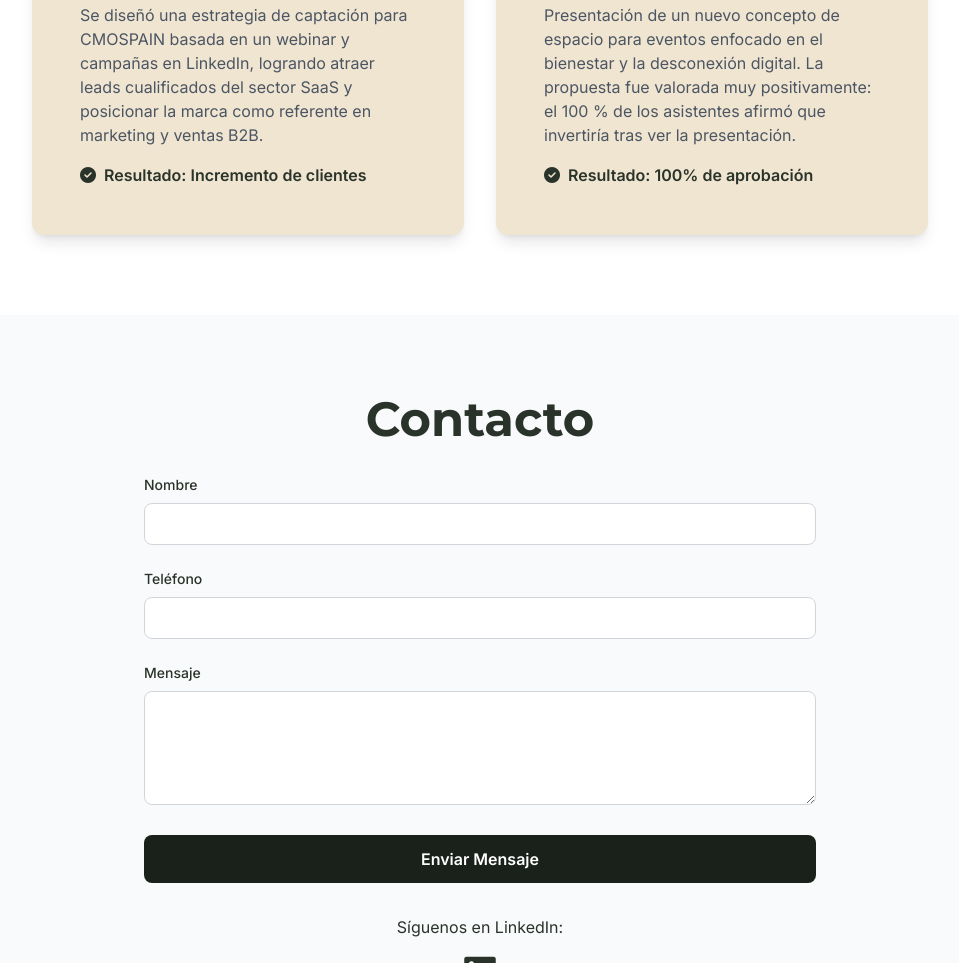
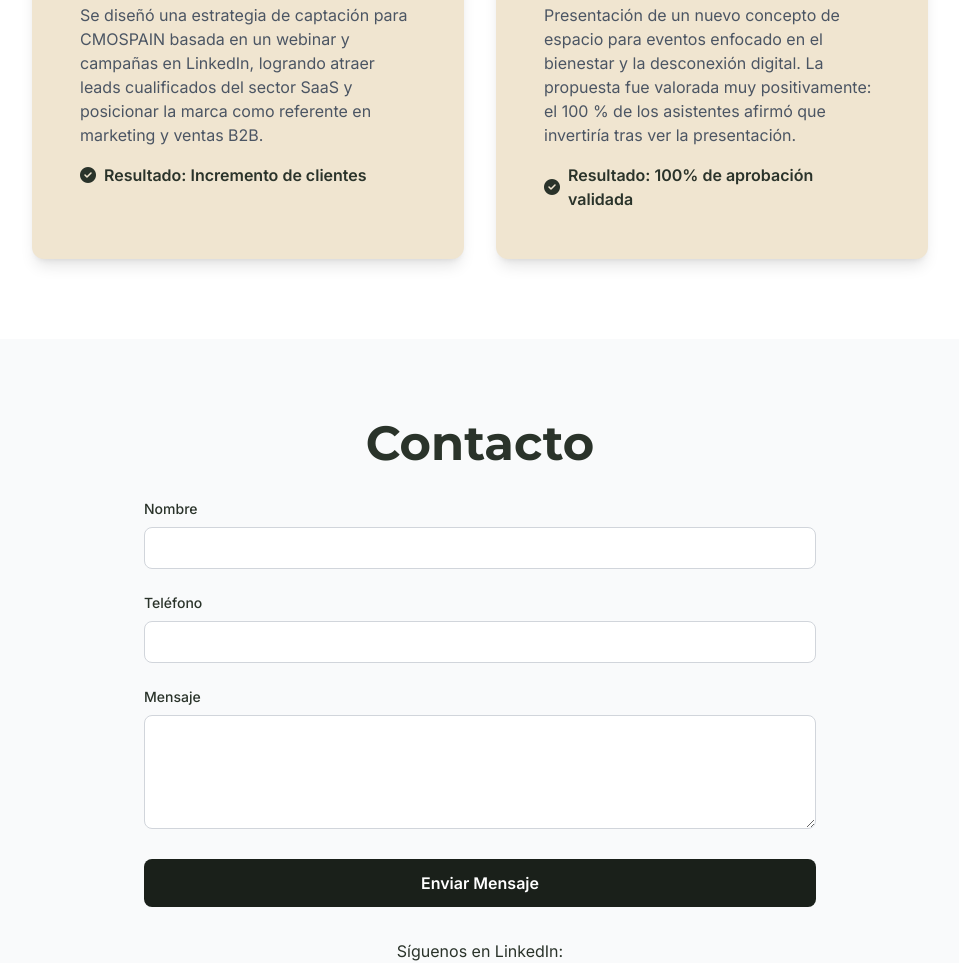
Before and after one commit to jbraall/prismaedem, a website: page index.html in a window 1280 px wide. Shown: the part 2669-3632 px from the top of the page, without its empty margins (160-1119 px from the left). Drawn offline with Linux system fonts and the light colour scheme.

Commit message:
update: Modificar texto del resultado en caso de éxito No Rush

```diff
--- a/index.html
+++ b/index.html
@@ -197,7 +197,7 @@
                         <p class="text-gray-600 mb-4">Presentación de un nuevo concepto de espacio para eventos enfocado en el bienestar y la desconexión digital. La propuesta fue valorada muy positivamente: el 100 % de los asistentes afirmó que invertiría tras ver la presentación.</p>
                         <div class="flex items-center text-prisma-power">
                             <i class="fas fa-check-circle mr-2"></i>
-                            <span class="font-semibold">Resultado: 100% de aprobación</span>
+                            <span class="font-semibold">Resultado: 100% de aprobación validada</span>
                         </div>
                     </div>
                 </div>
```
